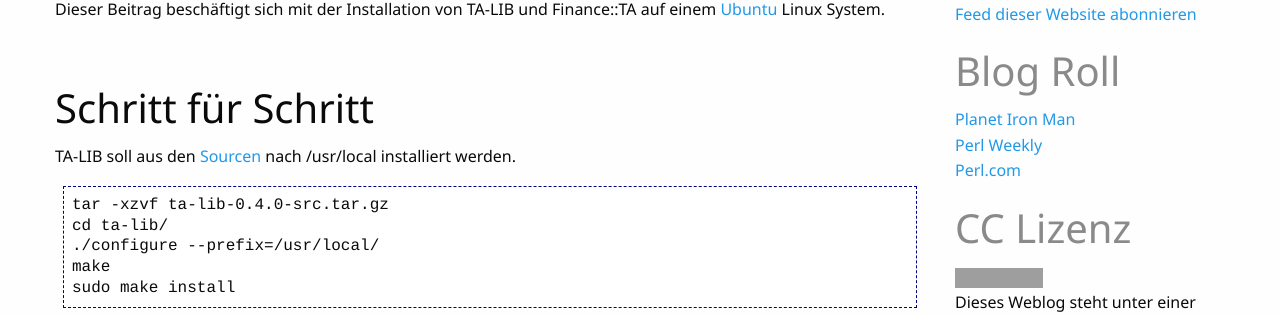
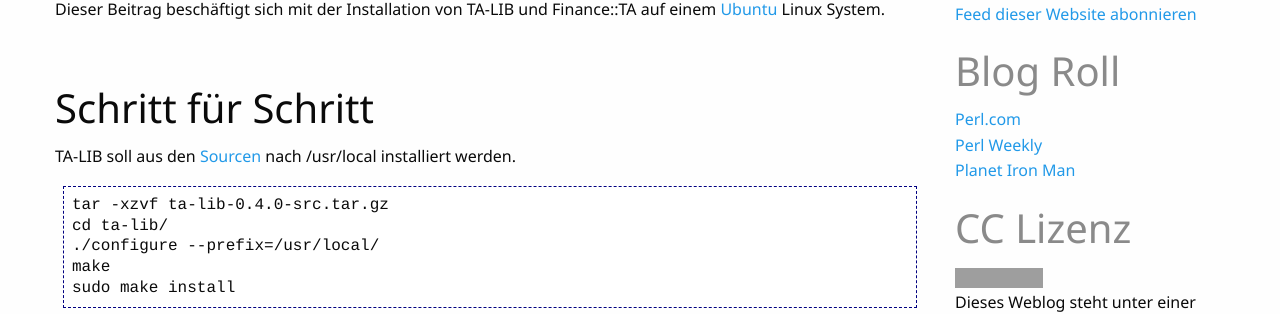
Before and after one commit to perl-howto/perl-howto.github.io, a Jekyll site: the page built from index.html, in a window 1280 px wide. Shown: the part 606-920 px from the top of the page. Built offline with Jekyll 4.4.1, drawn with Linux system fonts in a browser that asks for light colours; grey boxes are pictures that could not be loaded.

Commit message:
Order does matter

```diff
--- a/_includes/sidebar/blogroll-sidebar.html
+++ b/_includes/sidebar/blogroll-sidebar.html
@@ -1,8 +1,8 @@
       <div>
         <h2 class="subheader">Blog Roll</h2>
         <ul class="no-bullet">
+          <li><a href="http://perl.com/">Perl.com</a></li>
+          <li><a href="http://perlweekly.com/">Perl Weekly</a></li>
           <li><a href="http://ironman.enlightenedperl.org/">Planet Iron Man</a></li>
-          <li><a href="http://perlweekly.com/">Perl Weekly</a></li>
-          <li><a href="http://perl.com/">Perl.com</a></li>
         </ul>
       </div>
```
